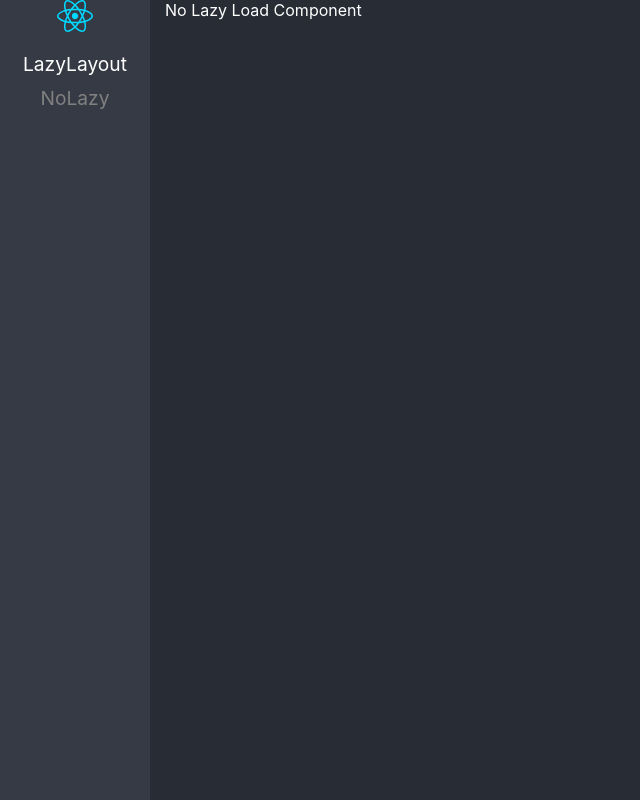
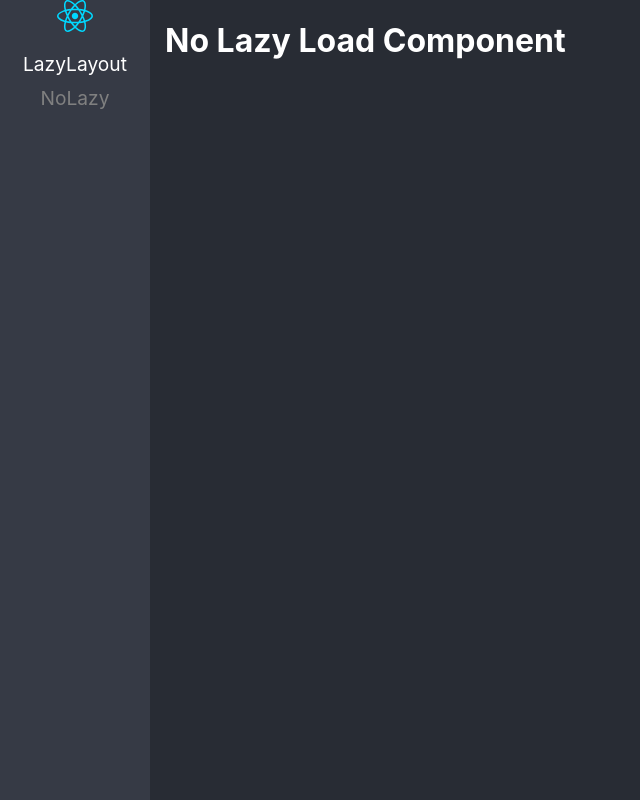
Before and after one commit to gilgonzalez/react-empty-router, a React (Vite) app: page /no-lazy in a window 1280 px wide. Shown: the whole page, without its empty margins (0-640 px from the left). Built offline with nearby package versions, Linux system fonts and the light colour scheme.

Commit message:
mensaje para el commit

```diff
--- a/src/01-lazyload/pages/NoLazy.tsx
+++ b/src/01-lazyload/pages/NoLazy.tsx
@@ -1,7 +1,11 @@
 
 const NoLazy = () => {
   return (
-    <div>No Lazy Load Component</div>
+    <div>
+      <h1>
+      No Lazy Load Component
+      </h1>
+    </div>
   )
 }
 
```
